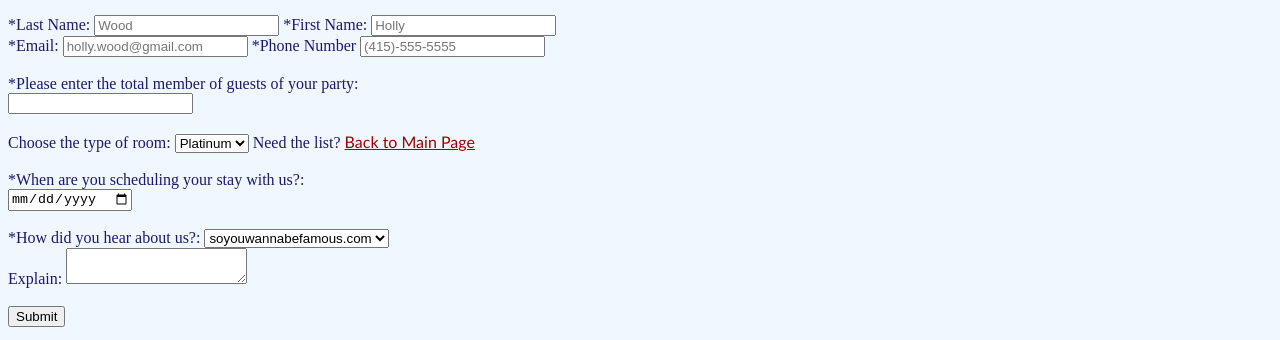
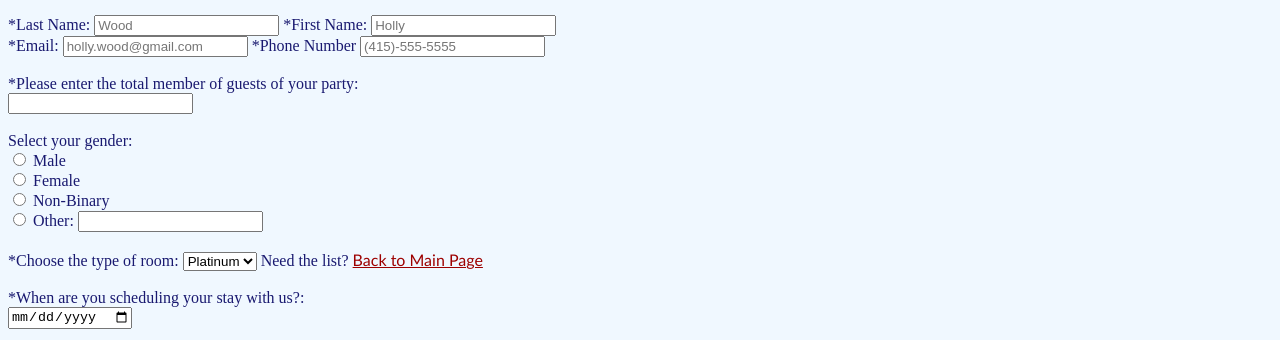
Before and after one commit to corvidbonez/capstone-lit, a plain HTML site: page html_final_proj/reservation.html in a window 1280 px wide. Shown: the part 432-772 px from the top of the page. Drawn offline with Linux system fonts and the light colour scheme.

Commit message:
Final edits

```diff
--- a/html_final_proj/reservation.html
+++ b/html_final_proj/reservation.html
@@ -28,7 +28,24 @@
     <input type="number" name="guestpartytotal" id="partytotal">
     <br>
     <br>
-    <label for="roomtier">Choose the type of room:</label>
+    <label for="guestgender">Select your gender:</label>
+    <br>
+    <input type="radio" name="guestgender" id="male">
+    <label for="male">Male</label>
+    <br>
+    <input type="radio" name="guestgender" id="female">
+    <label for="female">Female</label>
+    <br>
+    <input type="radio" name="guestgender" id="nonbinary">
+    <label for="nonbinary">Non-Binary</label>
+    <br>
+    <input type="radio" name="guestgender" id="other">
+    <label for="other">Other:</label>
+    <input type="text" name="guestgender" id="otherexplain">
+
+    <br>
+    <br>
+    <label for="roomtier">*Choose the type of room:</label>
     <select name="guestbooking" id="roomtier">
         <option value="top">Platinum</option>
         <option value="high">Gold</option>
```
Also changed, not shown: 1 other file.
